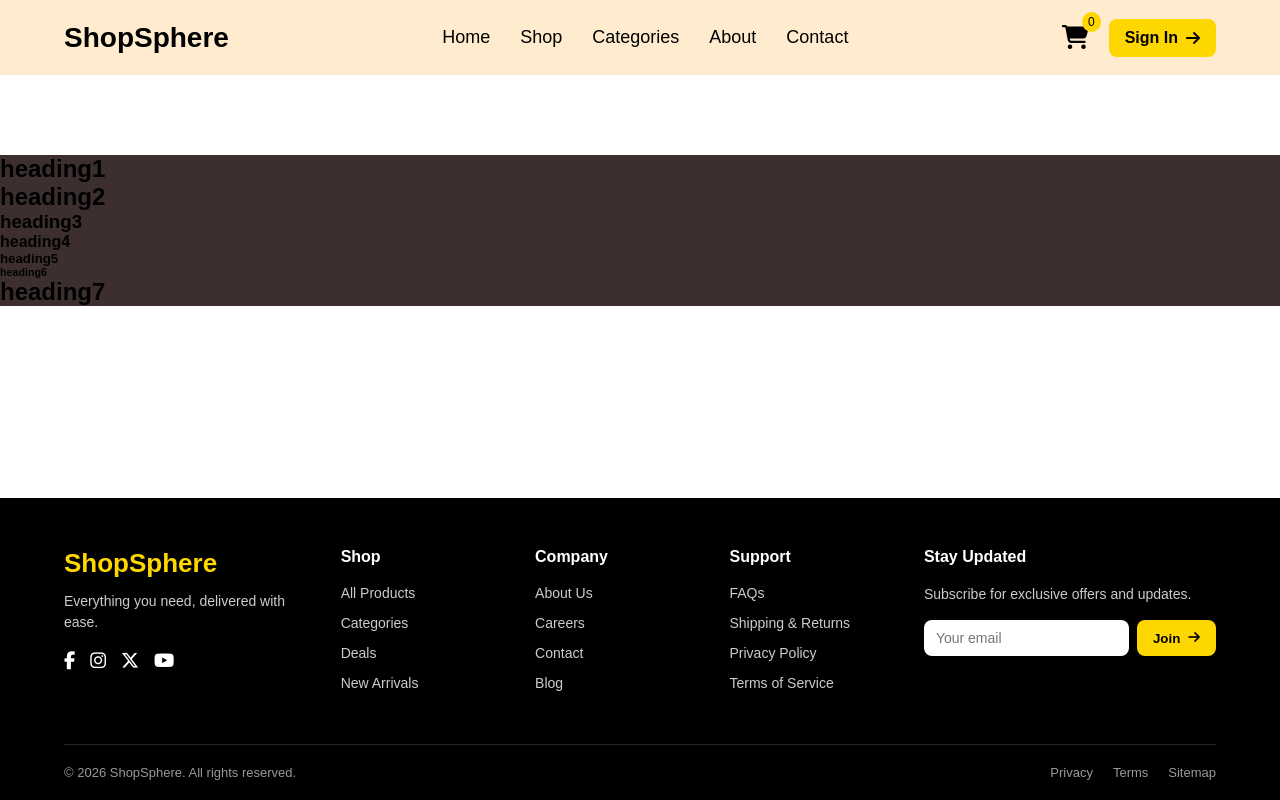
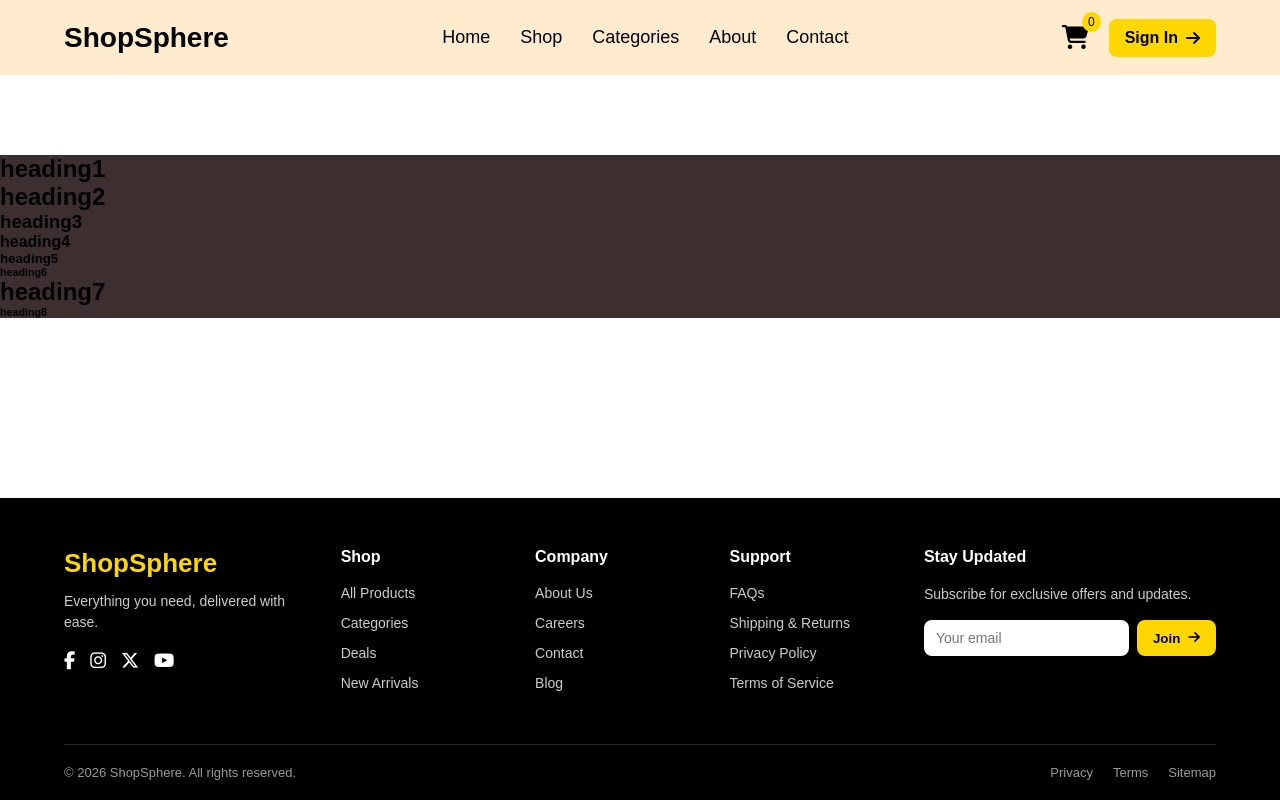
Before and after one commit to Tirthan1808/ShopSphere, a React (Create React App) app: page / in a window 1280 px wide. Built offline with nearby package versions, Linux system fonts and the light colour scheme.

Commit message:
heading8 added

```diff
--- a/src/Components/Hero.jsx
+++ b/src/Components/Hero.jsx
@@ -13,6 +13,7 @@ export default function Hero() {
                     <h5>heading5</h5>
                     <h6>heading6</h6>
                     <h1>heading7</h1>
+                    <h6>heading8</h6>
                 </div>
             </section >
         </div >
```
